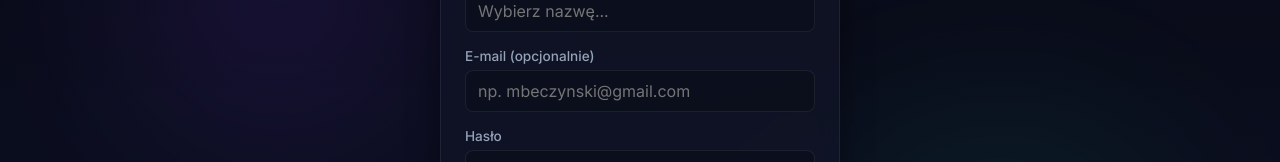
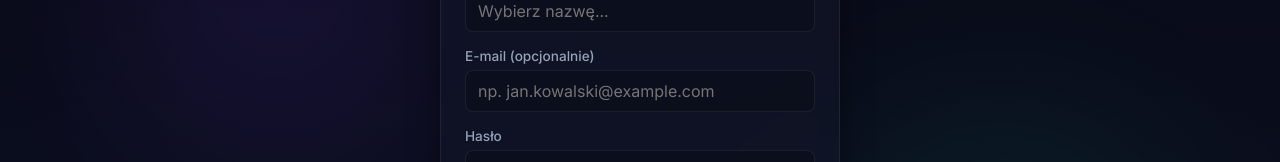
Before and after one commit to mbeczynski/Dietetyk-AI, a React (Vite) app in the folder frontend/: page / in a window 1280 px wide. Both pictures are taken after a click on the button "Nie masz konta? Zarejestruj się". Shown: the part 238-400 px from the top of the page. Built offline with nearby package versions, Linux system fonts and the light colour scheme.

Commit message:
fix(privacy): usun prawdziwy email z placeholdera i skryptu testowego

```diff
--- a/frontend/src/App.jsx
+++ b/frontend/src/App.jsx
@@ -927,7 +927,7 @@ export default function App() {
                   className="input-field"
                   value={registerEmailInput}
                   onChange={(e) => setRegisterEmailInput(e.target.value)}
-                  placeholder="np. mbeczynski@gmail.com"
+                  placeholder="np. jan.kowalski@example.com"
                 />
               </div>
 
```
Also changed, not shown: 1 other file (tests, documents, lock files or other folders).
